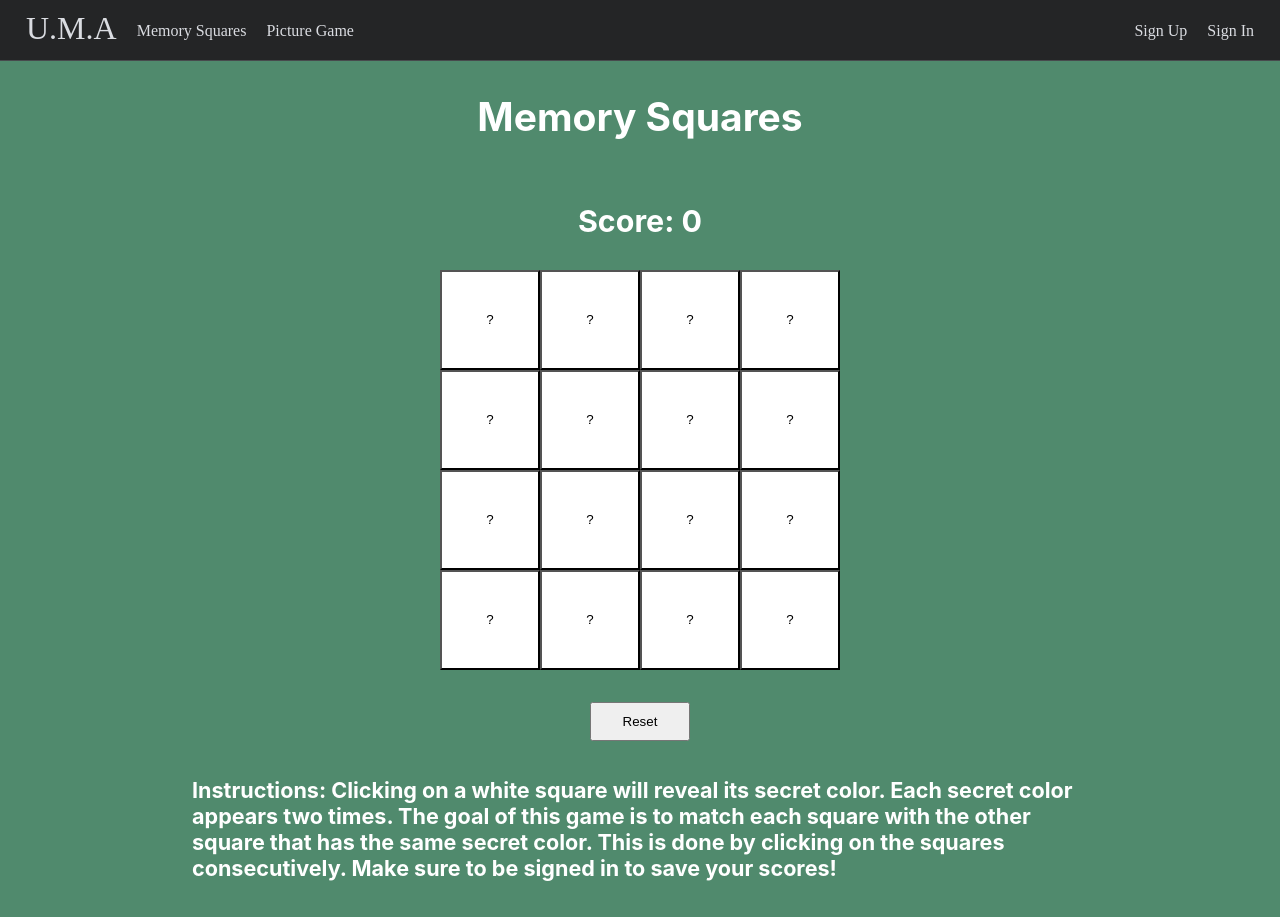
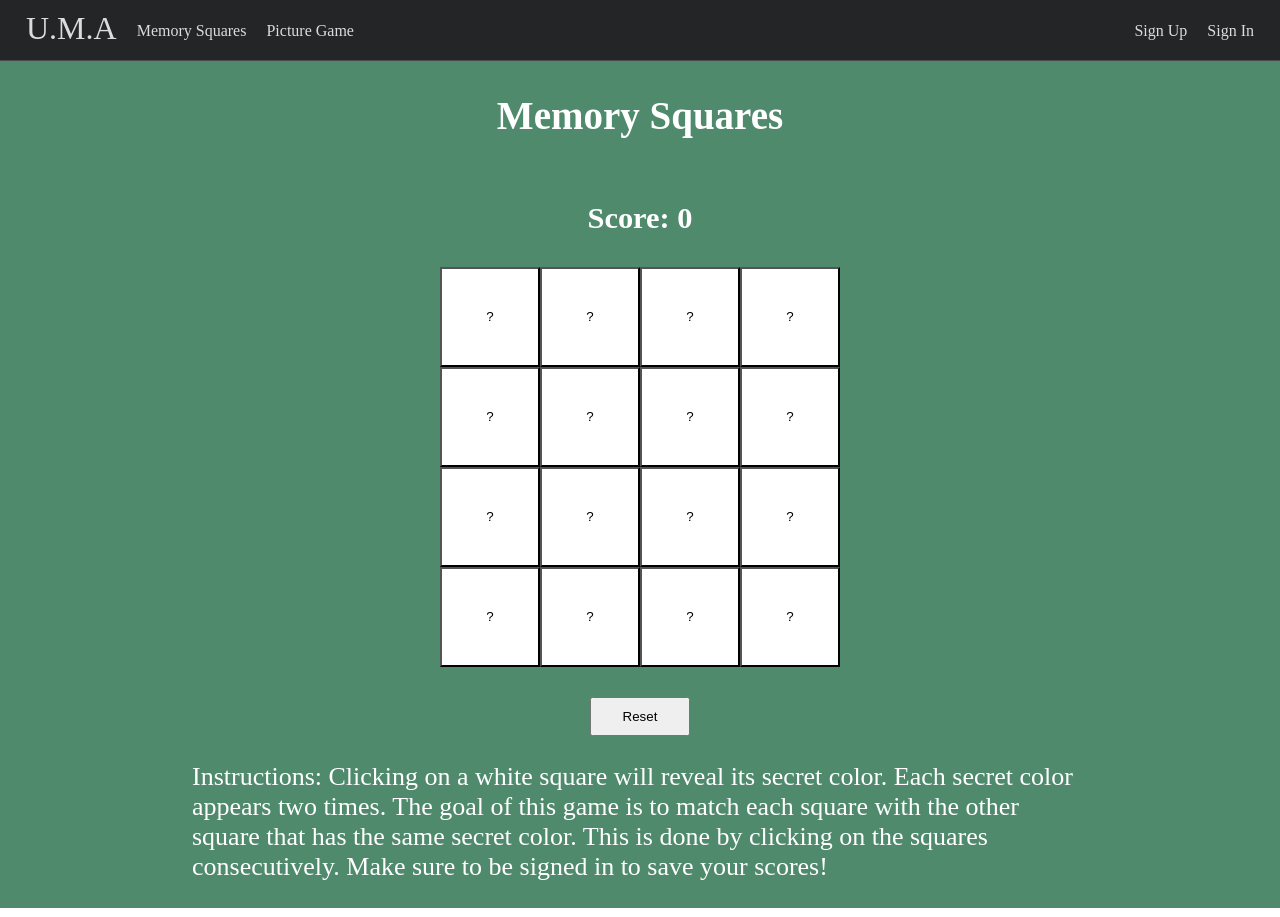
Before and after one commit to adithya-somasundaram/uma, a React (Create React App) app: page /memory-squares in a window 1280 px wide. Built offline with nearby package versions, Linux system fonts and the light colour scheme.

Commit message:
minor tweaks

```diff
--- a/src/App.css
+++ b/src/App.css
@@ -22,6 +22,7 @@
   /* justify-content: center; */
   font-size: calc(10px + 2vmin);
   color: white;
+  font-family: 'Bahnschrift';
 }
 
 .App-link {
--- a/src/App.js
+++ b/src/App.js
@@ -26,7 +26,7 @@ function App() {
         <Navbar />
           <Route path="/" exact component={Home} />
           <Route path="/memory-squares" exact component={MemorySquares} />
-          <Route path="/picture-game" exact component={PicGame} />
+          <Route path="/picture-game" exact component={<PicGame/>} />
           <Route path="/default-pic" exact component={DefaultPicGame} />
           <Route path="/sign-up" exact component={SignUp} />
           <Route path="/sign-in" exact component={SignIn} />
--- a/src/components/memory-squares.js
+++ b/src/components/memory-squares.js
@@ -501,10 +501,10 @@ function MemorySquares() {
                     document.getElementById('reset').innerText = 'Reset';
                 }}>Reset</button>
             </div>
-            <h5 style={instructions}>Instructions: Clicking on a white square will reveal its secret
+            <p style={instructions}>Instructions: Clicking on a white square will reveal its secret
             color. Each secret color appears two times. The goal of this game is to match each square
             with the other square that has the same secret color. This is done by clicking on the
-            squares consecutively. Make sure to be signed in to save your scores!</h5>
+            squares consecutively. Make sure to be signed in to save your scores!</p>
         </div >
     );
 }
--- a/src/components/sign-in.js
+++ b/src/components/sign-in.js
@@ -46,7 +46,9 @@ function SignIn() {
     }
     return (
         <div className="App-header">
+            <br></br>
             <h2>Welcome {value}</h2>
+            <h3>Click on one of the games in the top left to get started.</h3>
         </div>
     );
 }
```
